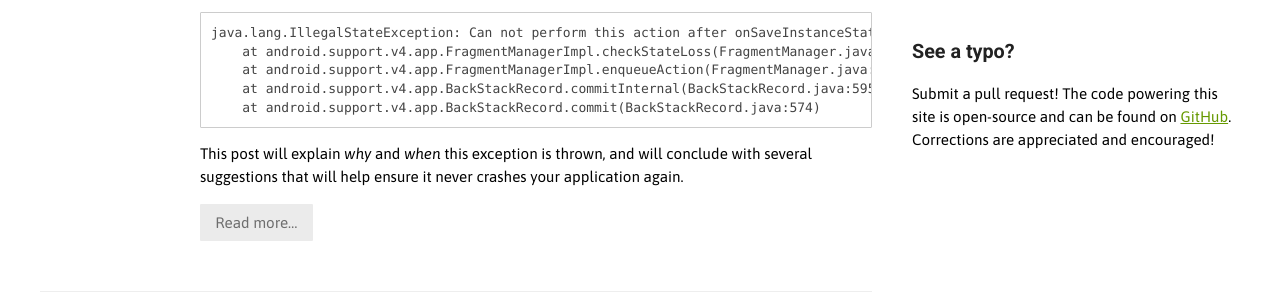
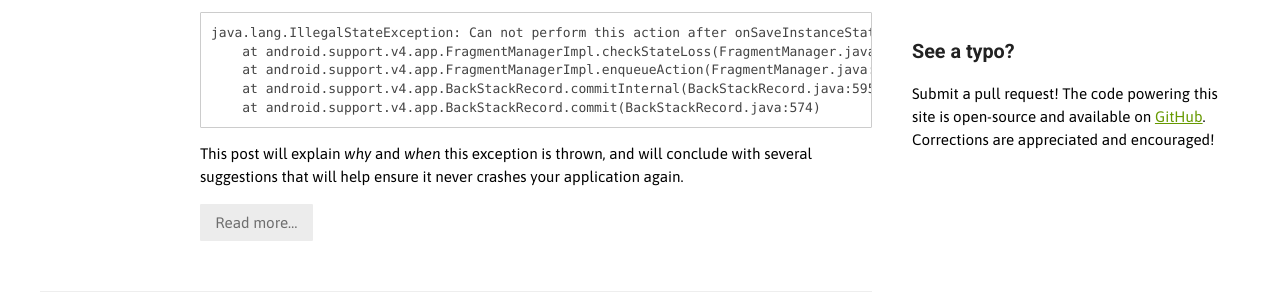
Before and after one commit to alexjlockwood/AndroidDesignPatterns, a Jekyll site: the page built from index.html, in a window 1280 px wide. Shown: the part 494-794 px from the top of the page. Built offline with Jekyll 4.4.1, drawn with Linux system fonts in a browser that asks for light colours; Markdown is read by kramdown in place of the engine named in the settings; the list of posts is cut into pages by our own code; comment, search, counter and statistics services are not loaded.

Commit message:
Cleaned up code

```diff
--- a/_includes/style.css
+++ b/_includes/style.css
@@ -214,8 +214,8 @@
     padding-bottom: 50px;
     float: left;
 }
-.snippet a[class=full-article] {
-    background: #ebebeb;
+.snippet a[class=read-more] {
+    background: #ececec;
     display: inline-block;
     padding: .5em 1em .4em 1em;
     margin-right: .5em;
@@ -228,7 +228,7 @@
     -o-transition: background-color 0.4s;
     transition: background-color 0.4s;
 }
-.snippet a[class=full-article]:hover {
+.snippet a[class=read-more]:hover {
     background: #669900;
     text-shadow: none;
     color: #f8f8f8;
--- a/_layouts/default.html
+++ b/_layouts/default.html
@@ -47,7 +47,7 @@
       </div>
       <div class="box">
         <h3>See a typo?</h3>
-        <p>Submit a pull request! The code powering this site is open-source and can be found on <a href="https://github.com/alexjlockwood/alexjlockwood.github.io/tree/master/_posts">GitHub</a>. Corrections are appreciated and encouraged!</p>
+        <p>Submit a pull request! The code powering this site is open-source and available on <a href="https://github.com/alexjlockwood/alexjlockwood.github.io/tree/master/_posts">GitHub</a>. Corrections are appreciated and encouraged!</p>
       </div>
     </div>
 
--- a/index.html
+++ b/index.html
@@ -12,7 +12,7 @@
     <div class="body">
       <header><h2 class="post-title no-border"><a href="{{ post.url }}">{{ post.title }}</a></h2></header>
       {{ post.excerpt }}
-      <footer><a class="full-article" href="{{ post.url }}">Read more&#8230;</a></footer>
+      <footer><a class="read-more" href="{{ post.url }}">Read more&#8230;</a></footer>
     </div>
     <div class="clearfix"></div>
   </article>
```
